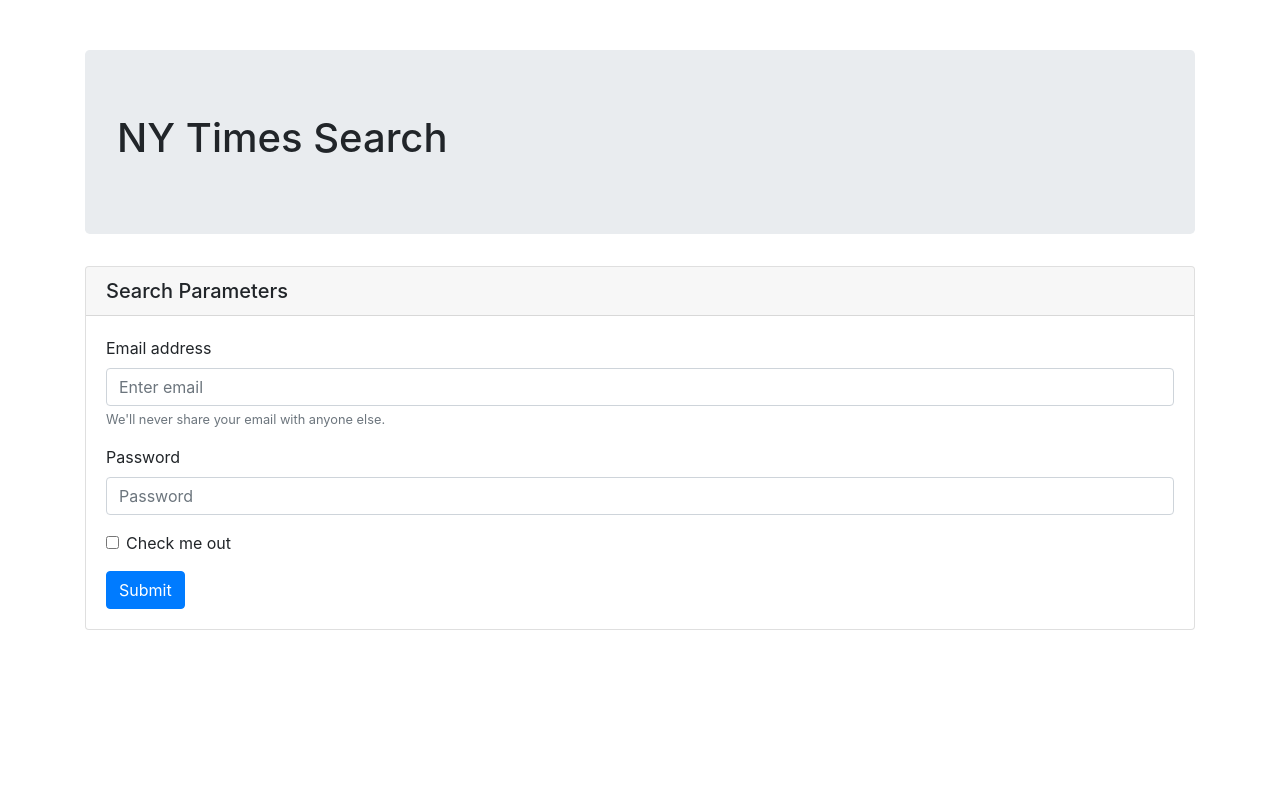
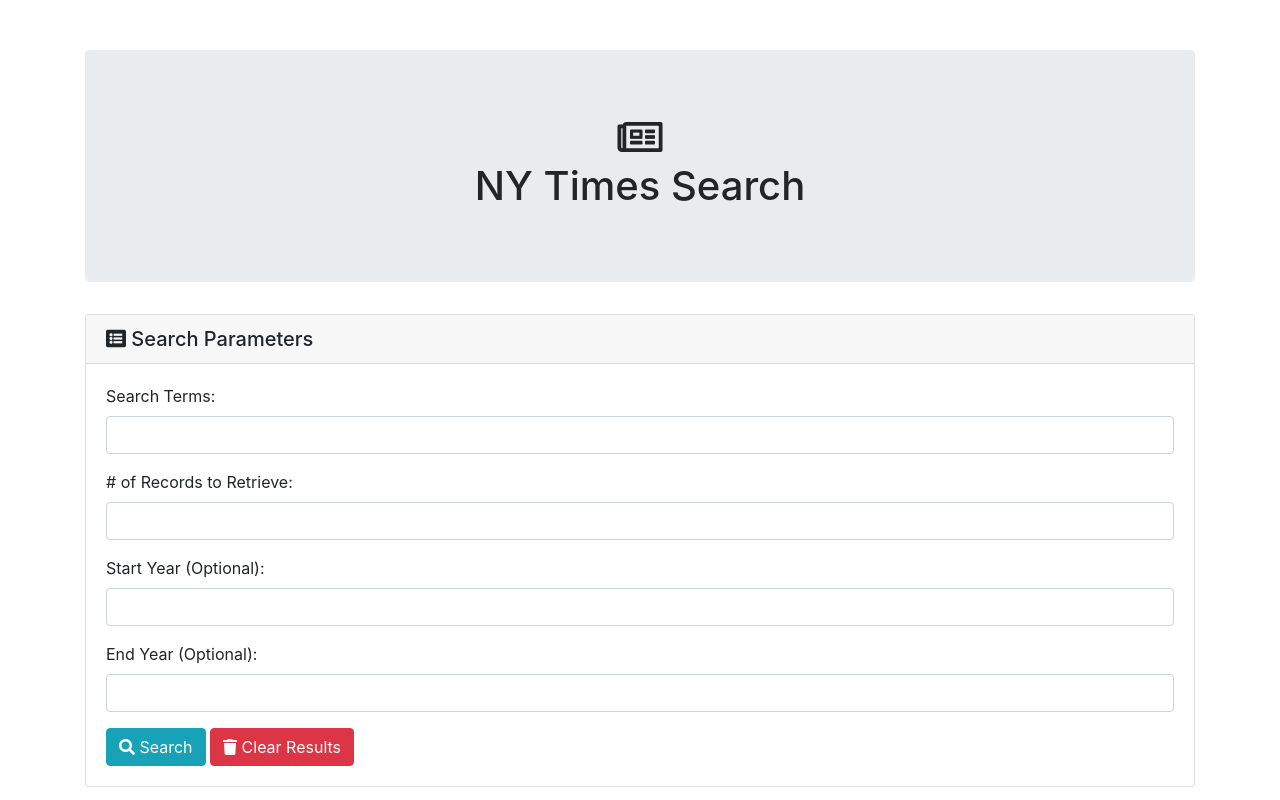
Before and after one commit to smithpyz/NYTSearch, a plain HTML site: page index.html in a window 1280 px wide. Drawn offline with nearby package versions, Linux system fonts and the light colour scheme.

Commit message:
Finished main layout. Missing generate styles.

```diff
--- a/index.html
+++ b/index.html
@@ -6,35 +6,44 @@
         <link rel="stylesheet" href="style.css">
         <script src="https://ajax.googleapis.com/ajax/libs/jquery/3.3.1/jquery.min.js"></script>
         <script src="app.js" rel="text/javascript"></script>
+        <link rel="stylesheet" href="https://use.fontawesome.com/releases/v5.1.0/css/all.css" integrity="sha384-lKuwvrZot6UHsBSfcMvOkWwlCMgc0TaWr+30HWe3a4ltaBwTZhyTEggF5tJv8tbt" crossorigin="anonymous">
     </head>
     <body>
         <div class="container">
             <div class="jumbotron">
-                <h1>NY Times Search</h1>
+                <h1> <i class="far fa-newspaper"></i> <br> NY Times Search</h1>
             </div>
 
             <div class="card">
-                <h5 class="card-header">Search Parameters</h5>
+                <h5 class="card-header"><i class="fa fa-list-alt"></i> Search Parameters</h5>
                 <div class="card-body">
-                    <!-- <p class="card-text">With supporting text below as a natural lead-in to additional content.</p>
-                    <a href="#" class="btn btn-primary">Go somewhere</a> -->
 
                     <form>
                         <div class="form-group">
-                            <label for="exampleInputEmail1">Email address</label>
-                            <input type="email" class="form-control" id="exampleInputEmail1" aria-describedby="emailHelp" placeholder="Enter email">
-                            <small id="emailHelp" class="form-text text-muted">We'll never share your email with anyone else.</small>
+                            <label for=""> Search Terms:</label>
+                            <input class="form-control" id="search-terms">
                         </div>
                         <div class="form-group">
-                            <label for="exampleInputPassword1">Password</label>
-                            <input type="password" class="form-control" id="exampleInputPassword1" placeholder="Password">
+                            <label for=""># of Records to Retrieve:</label>
+                            <input type="password" class="form-control" id="record-num">
                         </div>
-                        <div class="form-group form-check">
-                            <input type="checkbox" class="form-check-input" id="exampleCheck1">
-                            <label class="form-check-label" for="exampleCheck1">Check me out</label>
+                        <div class="form-group">
+                            <label for="">Start Year (Optional):</label>
+                            <input type="password" class="form-control" id="start-year">
                         </div>
-                        <button type="submit" class="btn btn-primary">Submit</button>
+                        <div class="form-group">
+                            <label for="">End Year (Optional):</label>
+                            <input type="password" class="form-control" id="end-year">
+                        </div>
+                        <button type="submit" class="btn btn-info" id="search"><i class="fa fa-search"></i> Search</button>
+                        <button type="reset" class="btn btn-danger" id="clear"><i class="fa fa-trash"></i> Clear Results</button>
+
                     </form>
+
+                    <div id="show-articles">
+
+
+                    </div>
 
                 </div>
             </div>
--- a/style.css
+++ b/style.css
@@ -3,3 +3,6 @@ body {
     margin: 50px 0px 0px 0px;
     padding: 0px;
 }
+ .jumbotron {
+     text-align: center;
+ }
```
